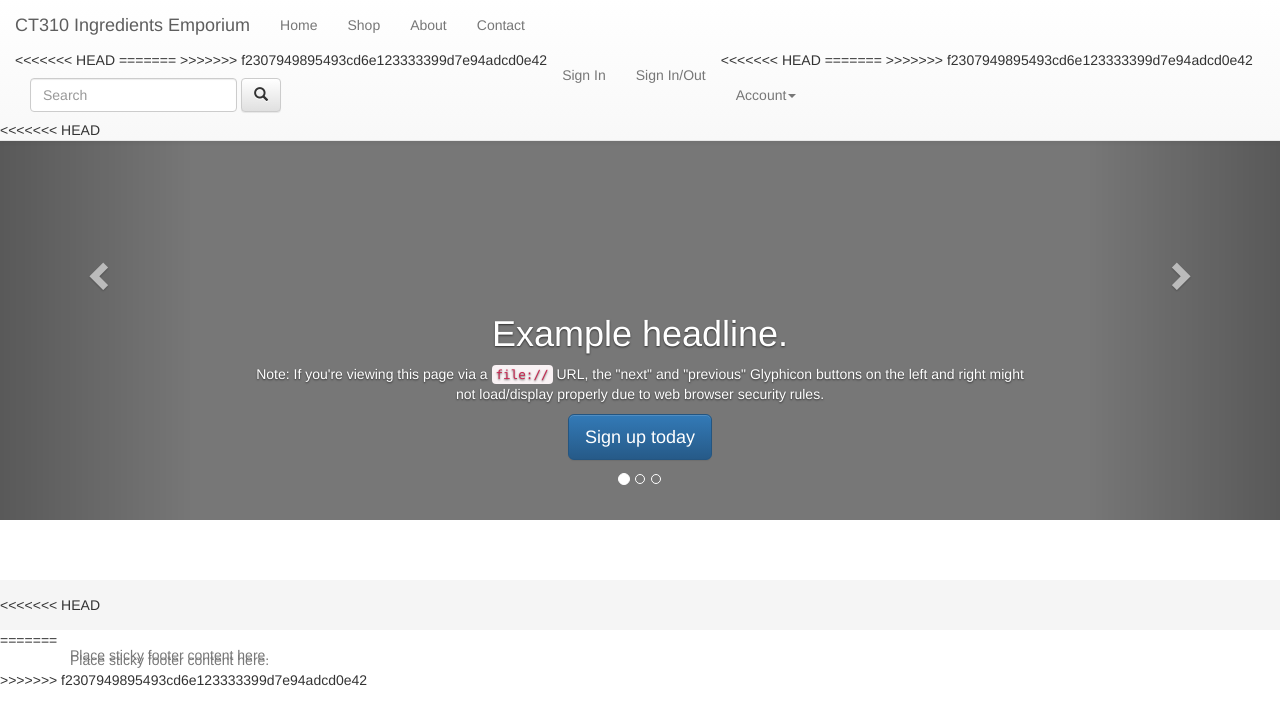
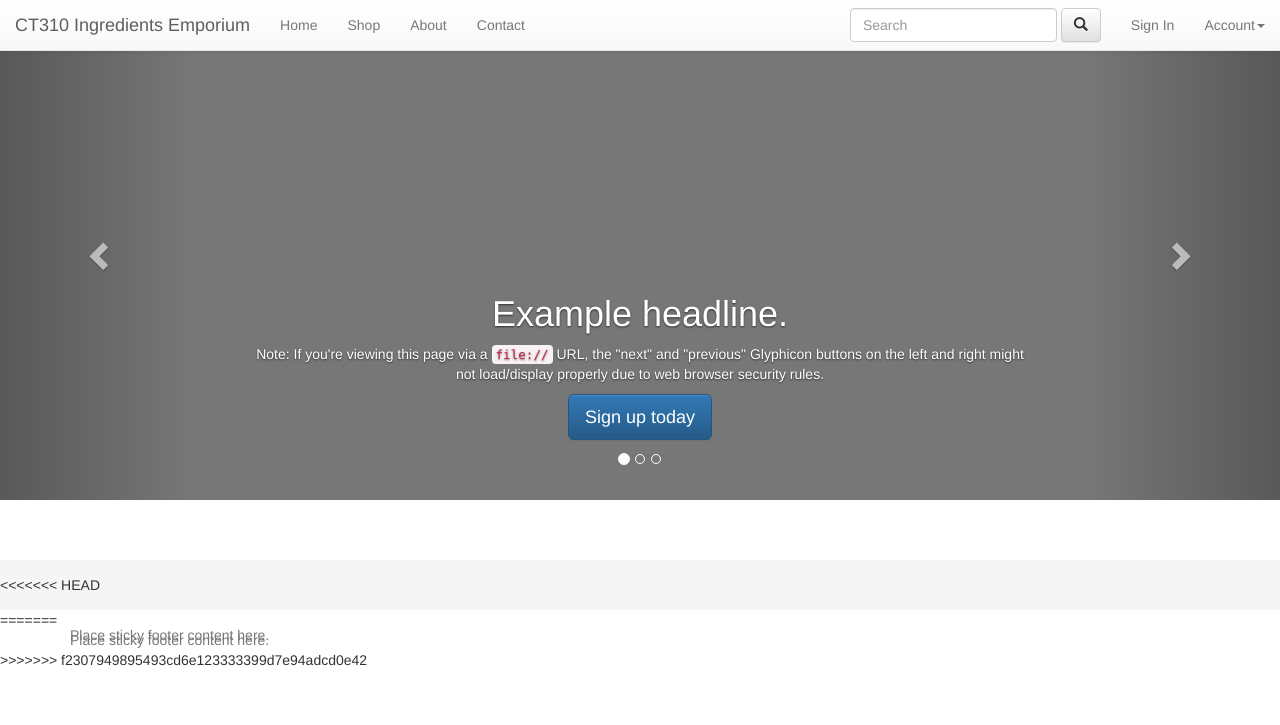
Before and after one commit to mjrerle/webdevp1, a PHP site: page /index.php in a window 1280 px wide. Shown: the top 725 px of the page. Run offline with PHP 8.4, Linux system fonts and the light colour scheme; some libraries are stand-ins or nearby versions.

Commit message:
last commit corrupted  Please enter the commit message for your changes. Lines starting

```diff
--- a/templates/header.php
+++ b/templates/header.php
@@ -42,10 +42,6 @@
                 </ul>
                 <ul class="nav navbar-nav navbar-right">
                     <li>
-<<<<<<< HEAD
-=======
-
->>>>>>> f2307949895493cd6e123333399d7e94adcd0e42
                     <form class="navbar-form" action="products.php" method="get">
                         <div class="form-group">
                             <input type="text" name="search" class="form-control" placeholder="Search">
@@ -53,7 +49,6 @@
                         <button type="submit" class="btn btn-default"><span class="glyphicon glyphicon-search"></span></button>
                     </form>
                     </li>
-<<<<<<< HEAD
                     <li><a href="login.php">
                     <?php
                       if (isset($_SESSION['username'])){
@@ -65,10 +60,6 @@
                       else{ echo "Sign In";}
                     ?>
                     </a></li>
-=======
-
-                    <li><a href="login.php">Sign In/Out</a></li>
->>>>>>> f2307949895493cd6e123333399d7e94adcd0e42
 
                     <li class="dropdown">
                         <a href="#" class="dropdown-toggle" data-toggle="dropdown" role="button" aria-haspopup="true" aria-expanded="false">Account<span class="caret"></span></a>
@@ -84,8 +75,4 @@
                 </ul>
             </div><!--/.nav-collapse -->
         </div>
-<<<<<<< HEAD
 </nav>
-=======
-    </nav>
->>>>>>> f2307949895493cd6e123333399d7e94adcd0e42
```
